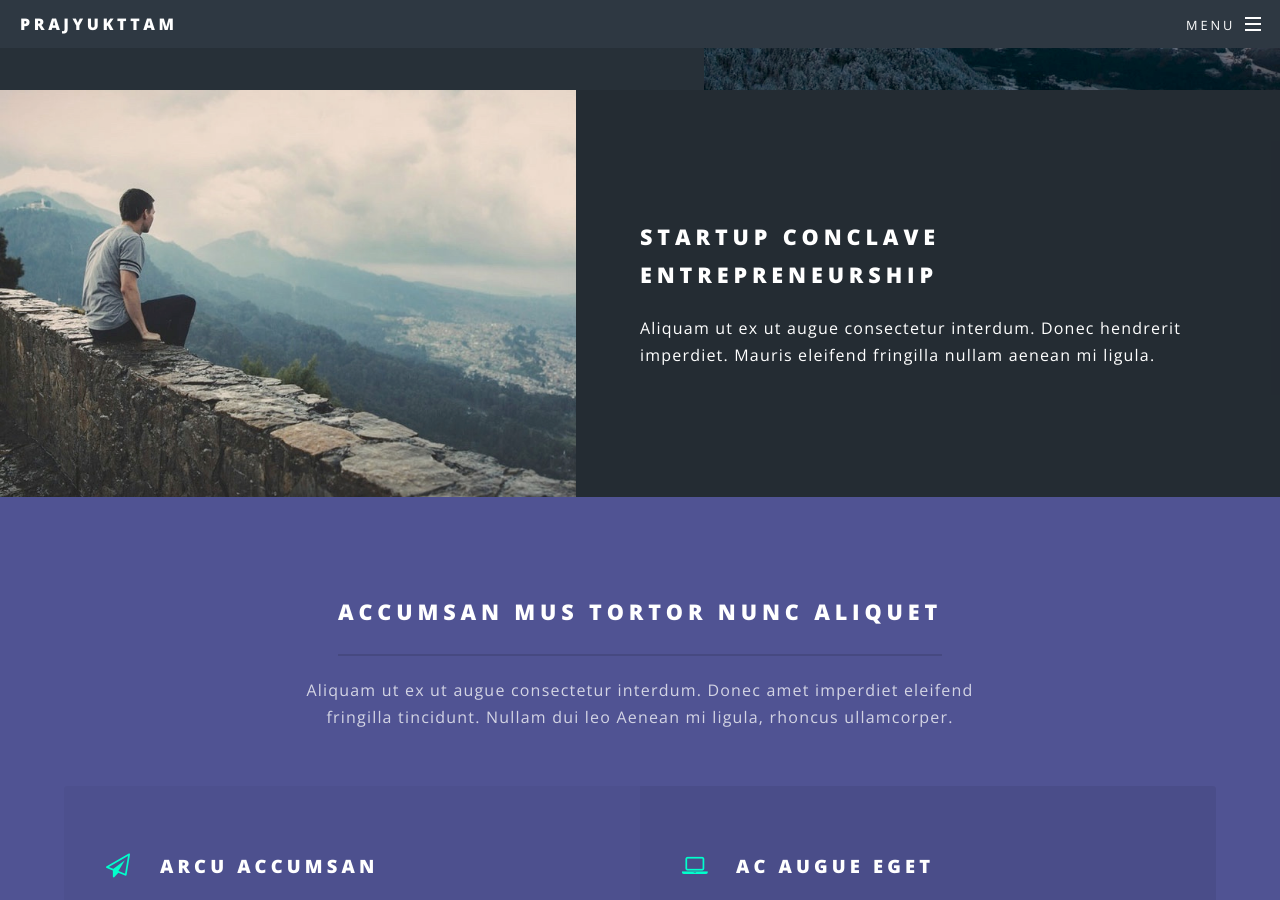
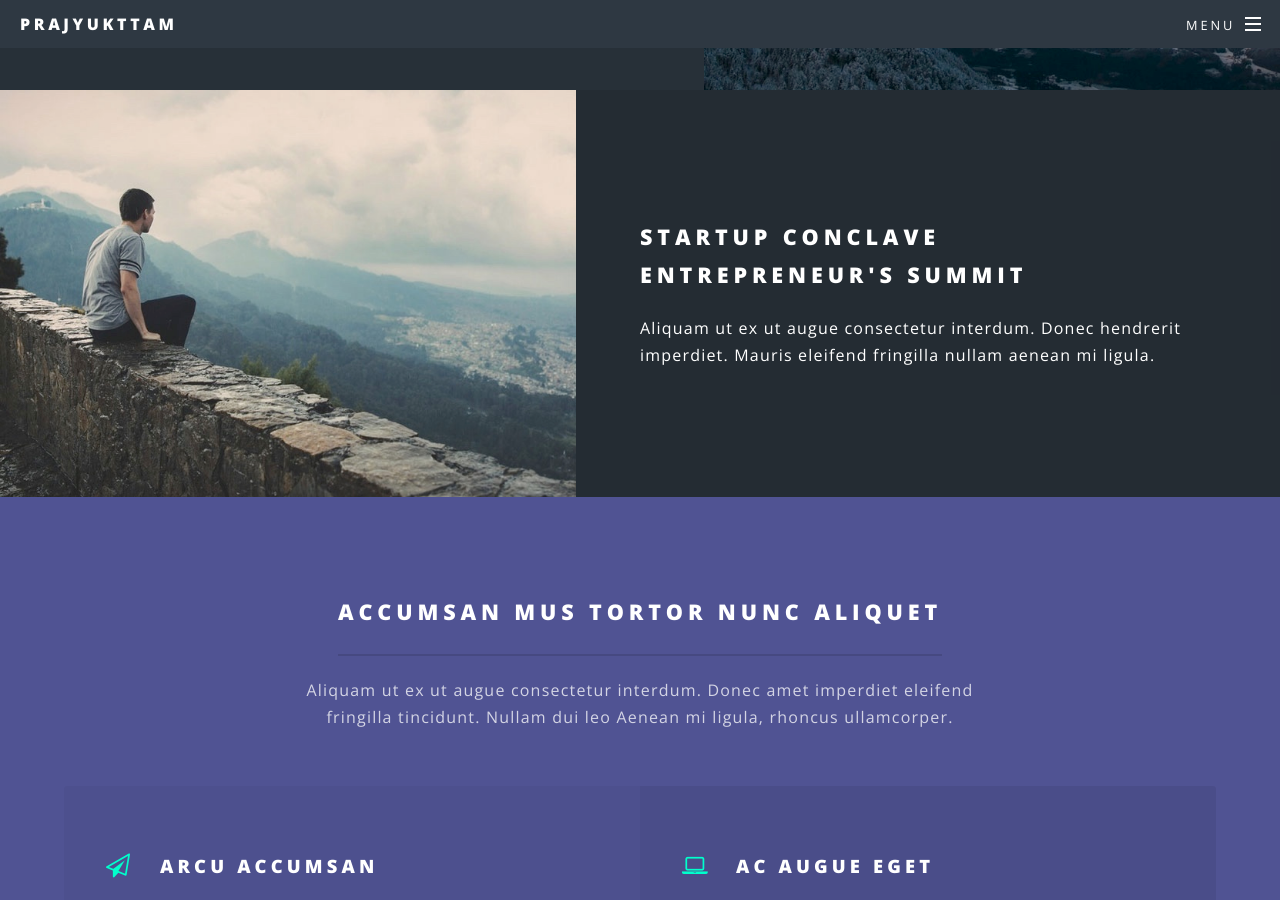
Before and after one commit to skyhitblog/prajyukttam.github.io, a Jekyll site: the page built from index.html, in a window 1280 px wide and 900 px high, scrolled down 2146 px. Built offline with Jekyll 4.4.1, drawn with Linux system fonts in a browser that asks for light colours.

Commit message:
prajyukttam

```diff
--- a/index.html
+++ b/index.html
@@ -51,7 +51,7 @@ layout: landing
 						<section class="spotlight">
 							<div class="image"><img src="images/pic03.jpg" alt="" /></div><div class="content">
 								<h2>Startup Conclave<br />
-								Entrepreneurship</h2>
+								Entrepreneur's Summit</h2>
 								<p>Aliquam ut ex ut augue consectetur interdum. Donec hendrerit imperdiet. Mauris eleifend fringilla nullam aenean mi ligula.</p>
 							</div>
 						</section>
```
